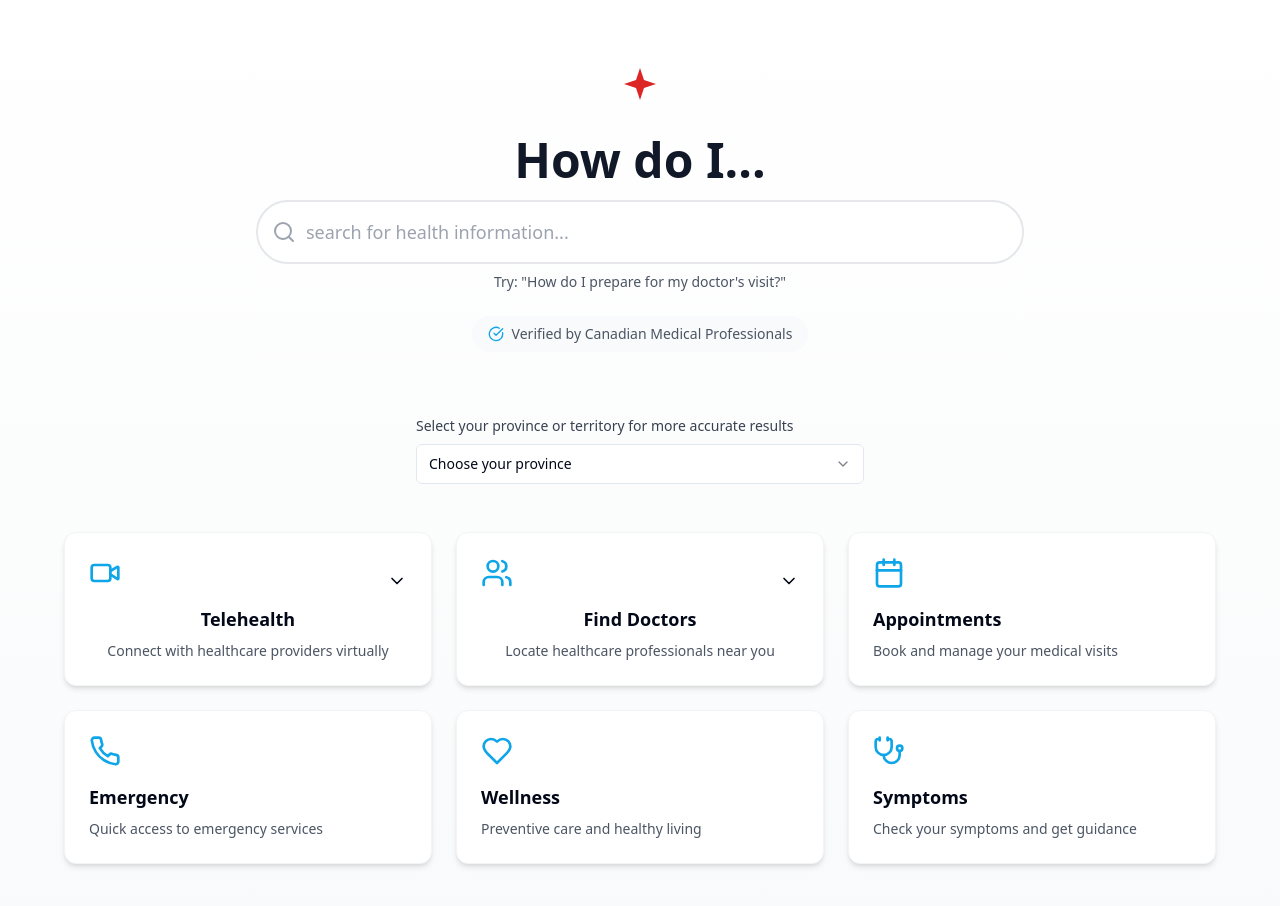
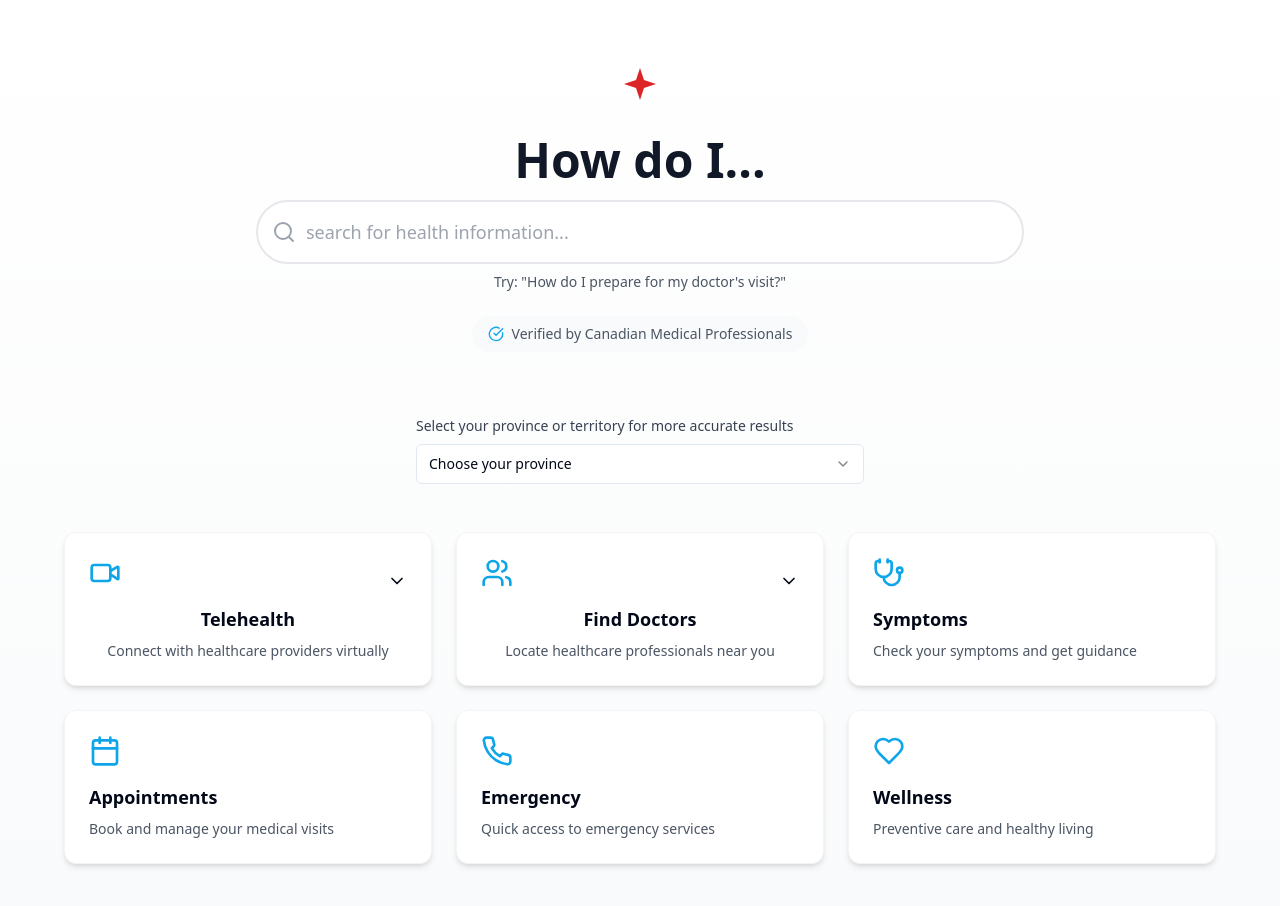
Before and after one commit to FUMEDanalyticsLAB/howtocanada, a React (Vite) app: page / in a window 1280 px wide. Shown: the top 906 px of the page. Built offline with nearby package versions, Linux system fonts and the light colour scheme.

Commit message:
Move Symptoms Tab to Top
Rearrange the position of the symptoms tab in the category grid to ensure it appears at the top for better visibility.
[skip gpt_engineer]

```diff
--- a/src/components/CategoryGrid.tsx
+++ b/src/components/CategoryGrid.tsx
@@ -15,6 +15,11 @@ const CategoryGrid = ({ selectedProvince }: CategoryGridProps) => {
 
   const categories = [
     {
+      icon: Stethoscope,
+      title: "Symptoms",
+      description: "Check your symptoms and get guidance",
+    },
+    {
       icon: Calendar,
       title: "Appointments",
       description: "Book and manage your medical visits",
@@ -28,11 +33,6 @@ const CategoryGrid = ({ selectedProvince }: CategoryGridProps) => {
       icon: Heart,
       title: "Wellness",
       description: "Preventive care and healthy living",
-    },
-    {
-      icon: Stethoscope,
-      title: "Symptoms",
-      description: "Check your symptoms and get guidance",
     },
   ];
 
```
